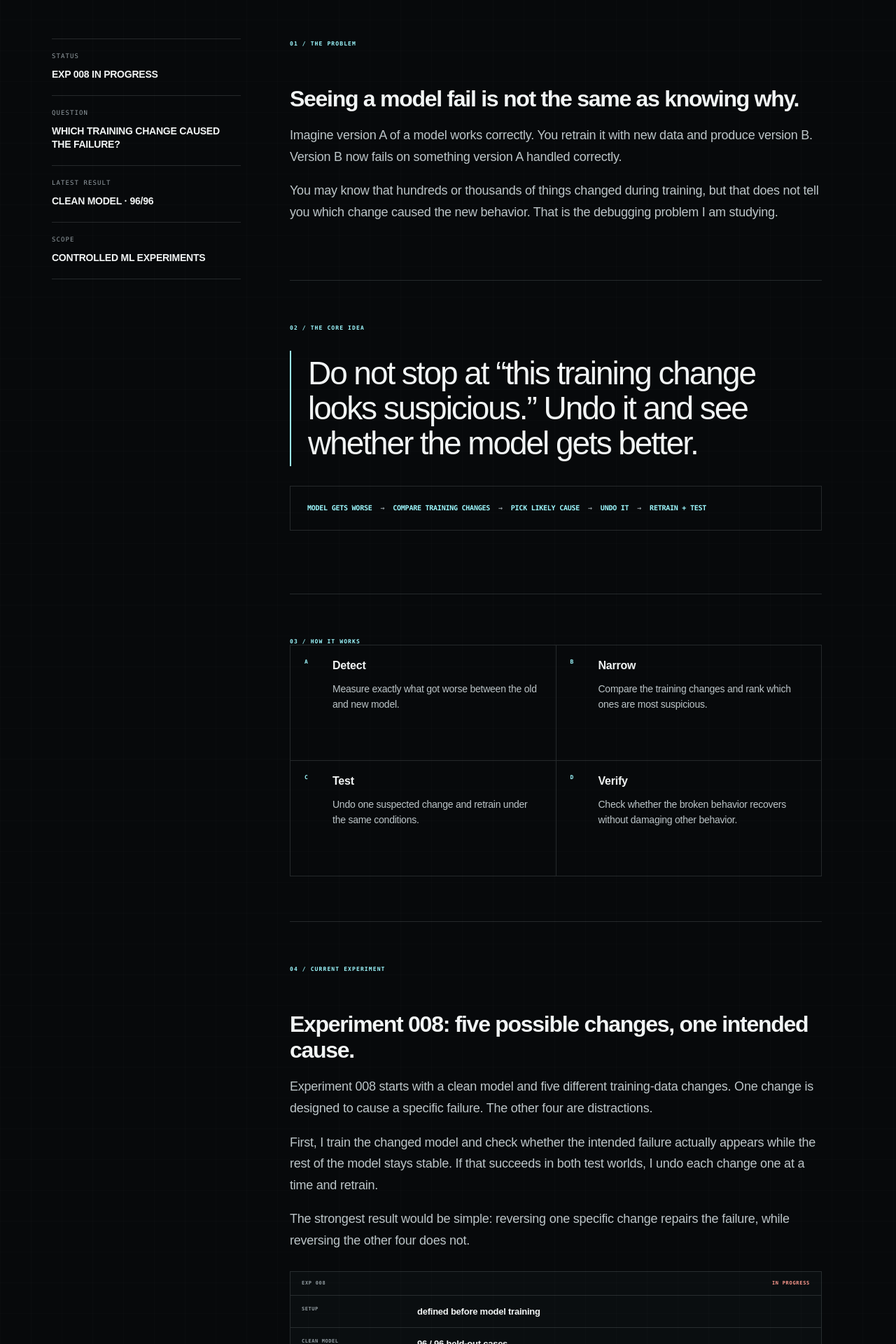
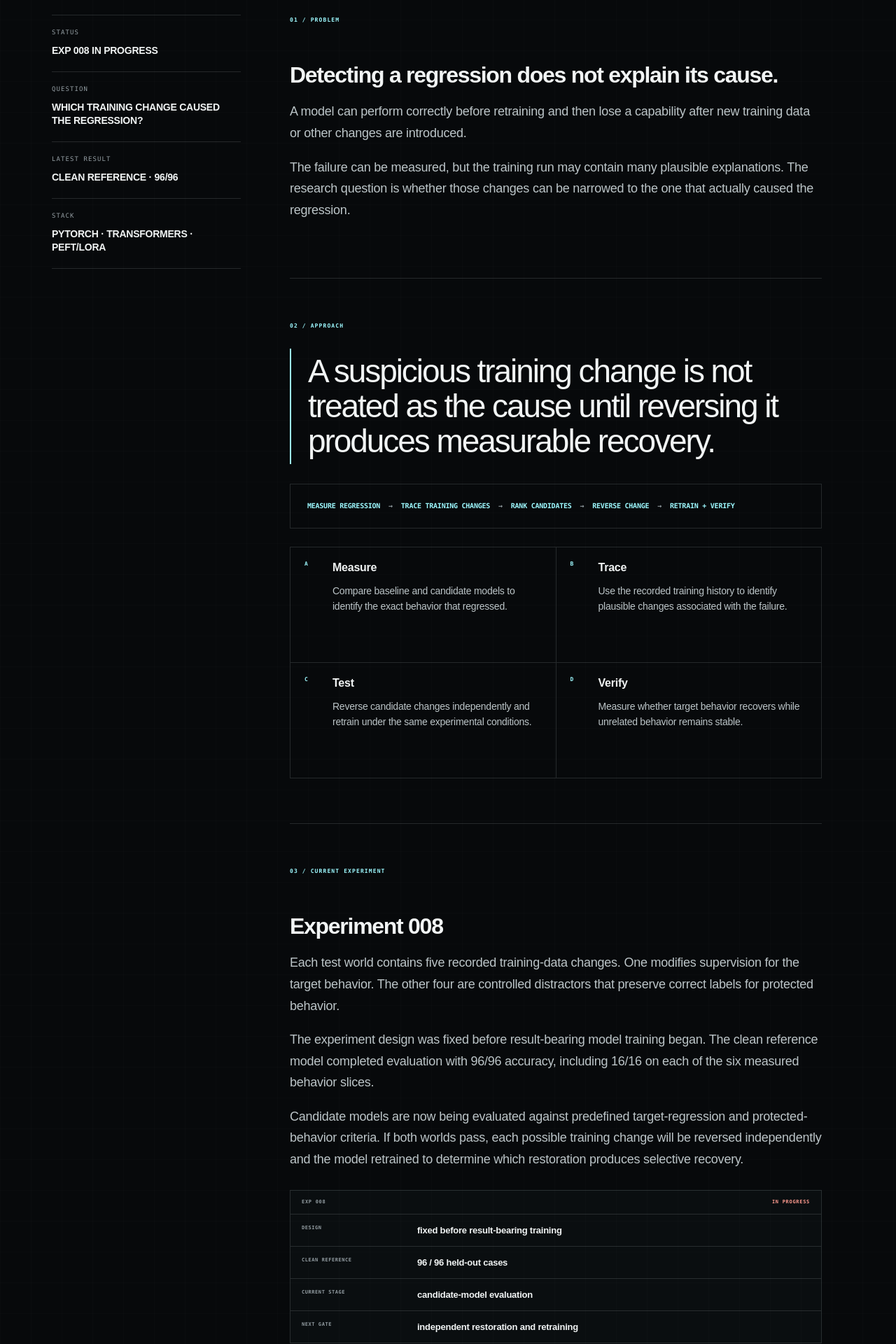
Before and after one commit to Kushrishi/kushrishi.com, a Next.js app: page /research/model-regression-forensics in a window 1280 px wide. Shown: the part 720-2640 px from the top of the page at 70% size. Built offline with nearby package versions, Linux system fonts and the light colour scheme.

Commit message:
Refine research presentation and technical detail

```diff
--- a/app/opengraph-image.tsx
+++ b/app/opengraph-image.tsx
@@ -2,7 +2,7 @@ import { ImageResponse } from "next/og";
 
 import { SocialCard } from "@/components/SocialCard";
 
-export const alt = "Kush Rishi — Intelligence Under Uncertainty";
+export const alt = "Kush Rishi  -  Intelligence Under Uncertainty";
 export const size = {
   width: 1200,
   height: 630,
--- a/app/research/model-regression-forensics/opengraph-image.tsx
+++ b/app/research/model-regression-forensics/opengraph-image.tsx
@@ -1,7 +1,7 @@
 import { ImageResponse } from "next/og";
 import { SocialCard } from "@/components/SocialCard";
 
-export const alt = "Model Regression Forensics — Kush Rishi";
+export const alt = "Model Regression Forensics  -  Kush Rishi";
 
 export const size = {
   width: 1200,
--- a/app/research/model-regression-forensics/page.tsx
+++ b/app/research/model-regression-forensics/page.tsx
@@ -2,7 +2,7 @@ import type { Metadata } from "next";
 import Link from "next/link";
 
 const researchDescription =
-  "Researching how to trace a model regression back to the training change that caused it, then test the diagnosis by undoing that change and retraining.";
+  "Independent ML research on identifying which training change caused a model regression and verifying the diagnosis through controlled retraining.";
 
 export const metadata: Metadata = {
   title: "Model Regression Forensics | Kush Rishi",
@@ -28,47 +28,47 @@ const log = [
   [
     "EXP 000",
     "2026-08",
-    "Built and reproduced the basic train → break → diagnose → repair experiment pipeline.",
+    "Validated the baseline, regression, diagnosis, and recovery experiment pipeline.",
   ],
   [
     "EXP 001",
     "2026-08",
-    "The debugger found the planted change, but a simple text-matching shortcut made the test too easy.",
+    "Localized the planted change, but exposed a lexical shortcut that made the benchmark too easy.",
   ],
   [
     "EXP 002",
     "2026-08",
-    "Removed the obvious shortcut. The hidden change was still found, and reversing it improved the target behavior.",
+    "Removed the obvious shortcut. Changed-record analysis still localized the hidden change, and restoration recovered the target with recorded spillover.",
   ],
   [
     "EXP 003",
     "2026-08",
-    "A harder task failed even before debugging began, so the experiment was stopped instead of forcing a result.",
+    "A harder role-binding task failed its clean baseline, so regression analysis was stopped.",
   ],
   [
     "EXP 003-C/D",
     "2026-08",
-    "Follow-up tests showed which parts of the harder task the model could and could not reliably learn.",
+    "Capability tests isolated the failure boundary and restored a clean 96/96 task using an explicit policy.",
   ],
   [
     "EXP 004",
     "2026-08",
-    "The debugger picked the intended change, but reversing that change did not repair the model. Ranking was not enough.",
+    "Correctly localized the intended training change, but reversing it produced no target recovery.",
   ],
   [
-    "EXP 005–006",
+    "EXP 005-006",
     "2026-09",
-    "Better-controlled training changes still failed to create the clean, isolated model regression the benchmark needed.",
+    "More controlled benchmark designs still failed to produce the required isolated target regression.",
   ],
   [
     "EXP 007",
     "2026-09",
-    "The intended failure finally appeared, but unrelated behaviors broke too. The experiment stopped at its predefined gate.",
+    "Produced a strong target regression, but unrelated behaviors also degraded, so verification stopped at the predefined gate.",
   ],
   [
     "EXP 008",
     "2026-09",
-    "Current experiment. The setup was fixed before training. The clean reference model scored 96/96; changed-model evaluation is underway.",
+    "Current experiment. The design was fixed before training. The clean reference scored 96/96, and candidate evaluation is underway.",
   ],
 ];
 
@@ -79,6 +79,7 @@ export default function ResearchPage() {
         <Link className="wordmark" href="/" prefetch={false}>
           KR
         </Link>
+
         <Link className="back-link" href="/" prefetch={false}>
           ← Index
         </Link>
@@ -98,9 +99,9 @@ export default function ResearchPage() {
         </h1>
 
         <p className="hero-deck">
-          When a model gets worse after retraining, I want to know which training
-          change caused it — and test that answer by undoing the change and
-          seeing whether the model recovers.
+          Independent ML research on identifying which training change caused a
+          model regression and verifying the diagnosis by reversing that change
+          and retraining.
         </p>
       </section>
 
@@ -113,78 +114,76 @@ export default function ResearchPage() {
 
           <div>
             <span>QUESTION</span>
-            <strong>WHICH TRAINING CHANGE CAUSED THE FAILURE?</strong>
+            <strong>WHICH TRAINING CHANGE CAUSED THE REGRESSION?</strong>
           </div>
 
           <div>
             <span>LATEST RESULT</span>
-            <strong>CLEAN MODEL · 96/96</strong>
+            <strong>CLEAN REFERENCE · 96/96</strong>
           </div>
 
           <div>
-            <span>SCOPE</span>
-            <strong>CONTROLLED ML EXPERIMENTS</strong>
+            <span>STACK</span>
+            <strong>PYTORCH · TRANSFORMERS · PEFT/LORA</strong>
           </div>
         </aside>
 
         <div className="research-copy">
           <section className="research-block" id="problem">
-            <div className="research-block-index">01 / THE PROBLEM</div>
+            <div className="research-block-index">01 / PROBLEM</div>
 
-            <h2>Seeing a model fail is not the same as knowing why.</h2>
+            <h2>Detecting a regression does not explain its cause.</h2>
 
             <p>
-              Imagine version A of a model works correctly. You retrain it with
-              new data and produce version B. Version B now fails on something
-              version A handled correctly.
+              A model can perform correctly before retraining and then lose a
+              capability after new training data or other changes are
+              introduced.
             </p>
 
             <p>
-              You may know that hundreds or thousands of things changed during
-              training, but that does not tell you which change caused the new
-              behavior. That is the debugging problem I am studying.
+              The failure can be measured, but the training run may contain
+              many plausible explanations. The research question is whether
+              those changes can be narrowed to the one that actually caused
+              the regression.
             </p>
           </section>
 
-          <section className="research-block" id="idea">
-            <div className="research-block-index">02 / THE CORE IDEA</div>
+          <section className="research-block" id="approach">
+            <div className="research-block-index">02 / APPROACH</div>
 
             <blockquote>
-              Do not stop at “this training change looks suspicious.” Undo it
-              and see whether the model gets better.
+              A suspicious training change is not treated as the cause until
+              reversing it produces measurable recovery.
             </blockquote>
 
             <div className="pipeline research-pipeline">
-              <span>MODEL GETS WORSE</span>
+              <span>MEASURE REGRESSION</span>
               <b>→</b>
-              <span>COMPARE TRAINING CHANGES</span>
+              <span>TRACE TRAINING CHANGES</span>
               <b>→</b>
-              <span>PICK LIKELY CAUSE</span>
+              <span>RANK CANDIDATES</span>
               <b>→</b>
-              <span>UNDO IT</span>
+              <span>REVERSE CHANGE</span>
               <b>→</b>
-              <span>RETRAIN + TEST</span>
+              <span>RETRAIN + VERIFY</span>
             </div>
-          </section>
-
-          <section className="research-block" id="method">
-            <div className="research-block-index">03 / HOW IT WORKS</div>
 
             <div className="method-grid">
               <div>
                 <span>A</span>
-                <strong>Detect</strong>
+                <strong>Measure</strong>
                 <p>
-                  Measure exactly what got worse between the old and new model.
+                  Compare baseline and candidate models to identify the exact
+                  behavior that regressed.
                 </p>
               </div>
 
               <div>
                 <span>B</span>
-                <strong>Narrow</strong>
+                <strong>Trace</strong>
                 <p>
-                  Compare the training changes and rank which ones are most
-                  suspicious.
+                  Use the recorded training history to identify plausible
+                  changes associated with the failure.
                 </p>
               </div>
 
@@ -192,8 +191,8 @@ export default function ResearchPage() {
                 <span>C</span>
                 <strong>Test</strong>
                 <p>
-                  Undo one suspected change and retrain under the same
-                  conditions.
+                  Reverse candidate changes independently and retrain under the
+                  same experimental conditions.
                 </p>
               </div>
 
@@ -201,8 +200,8 @@ export default function ResearchPage() {
                 <span>D</span>
                 <strong>Verify</strong>
                 <p>
-                  Check whether the broken behavior recovers without damaging
-                  other behavior.
+                  Measure whether target behavior recovers while unrelated
+                  behavior remains stable.
                 </p>
               </div>
             </div>
@@ -210,28 +209,31 @@ export default function ResearchPage() {
 
           <section className="research-block" id="current">
             <div className="research-block-index">
-              04 / CURRENT EXPERIMENT
+              03 / CURRENT EXPERIMENT
             </div>
 
-            <h2>Experiment 008: five possible changes, one intended cause.</h2>
+            <h2>Experiment 008</h2>
 
             <p>
-              Experiment 008 starts with a clean model and five different
-              training-data changes. One change is designed to cause a specific
-              failure. The other four are distractions.
+              Each test world contains five recorded training-data changes.
+              One modifies supervision for the target behavior. The other four
+              are controlled distractors that preserve correct labels for
+              protected behavior.
             </p>
 
             <p>
-              First, I train the changed model and check whether the intended
-              failure actually appears while the rest of the model stays stable.
-              If that succeeds in both test worlds, I undo each change one at a
-              time and retrain.
+              The experiment design was fixed before result-bearing model
+              training began. The clean reference model completed evaluation
+              with 96/96 accuracy, including 16/16 on each of the six measured
+              behavior slices.
             </p>
 
             <p>
-              The strongest result would be simple: reversing one specific
-              change repairs the failure, while reversing the other four does
-              not.
+              Candidate models are now being evaluated against predefined
+              target-regression and protected-behavior criteria. If both worlds
+              pass, each possible training change will be reversed independently
+              and the model retrained to determine which restoration produces
+              selective recovery.
             </p>
 
             <div className="experiment-panel">
@@ -241,64 +243,102 @@ export default function ResearchPage() {
               </div>
 
               <div className="experiment-row">
-                <span>SETUP</span>
-                <b>defined before model training</b>
+                <span>DESIGN</span>
+                <b>fixed before result-bearing training</b>
               </div>
 
               <div className="experiment-row">
-                <span>CLEAN MODEL</span>
+                <span>CLEAN REFERENCE</span>
                 <b>96 / 96 held-out cases</b>
               </div>
 
               <div className="experiment-row">
-                <span>NOW</span>
-                <b>evaluating the changed models</b>
+                <span>CURRENT STAGE</span>
+                <b>candidate-model evaluation</b>
               </div>
 
               <div className="experiment-row">
-                <span>NEXT IF THEY PASS</span>
-                <b>undo each possible cause and retrain</b>
+                <span>NEXT GATE</span>
+                <b>independent restoration and retraining</b>
               </div>
             </div>
           </section>
 
-          <section className="research-block" id="why">
+          <section className="research-block" id="findings">
             <div className="research-block-index">
-              05 / WHY SO MANY EXPERIMENTS?
+              04 / EARLIER FINDINGS
             </div>
 
-            <h2>The failed experiments are part of the result.</h2>
-
-            <p>
-              Earlier versions of the benchmark kept exposing ways this problem
-              could look solved when it really was not. Instead of hiding those
-              failures, each one became a reason to make the next experiment
-              stricter.
-            </p>
+            <h2>The benchmark became stricter as weaknesses were exposed.</h2>
 
             <div className="related-work-grid">
               <div>
-                <strong>SHORTCUTS CAN FOOL US</strong>
+                <strong>SHORTCUTS CAN MISLEAD</strong>
                 <p>
-                  A debugger can appear to find the right answer simply because
-                  one training change contains obvious matching words.
+                  Experiment 001 showed that lexical similarity can make a
+                  diagnosis appear stronger than the underlying evidence.
                 </p>
               </div>
 
               <div>
-                <strong>A GOOD GUESS IS NOT PROOF</strong>
+                <strong>LOCALIZATION IS NOT VERIFICATION</strong>
                 <p>
-                  Experiment 004 picked the intended change, but reversing it
-                  did not fix the model. That showed why the repair test matters.
+                  Experiment 004 identified the intended training change, but
+                  reversing that change did not repair the target behavior.
                 </p>
               </div>
 
               <div>
-                <strong>THE TEST ITSELF CAN FAIL</strong>
+                <strong>THE BENCHMARK MUST ALSO PASS</strong>
                 <p>
-                  Some experiments never produced the intended model failure.
-                  Others broke too many unrelated behaviors. Those are benchmark
-                  failures, not debugging successes.
+                  Experiments 005 through 007 showed that a useful test requires
+                  a measurable target regression without unacceptable damage to
+                  unrelated behavior.
+                </p>
+              </div>
+
+              <div>
+                <strong>NEGATIVE RESULTS ARE RETAINED</strong>
+                <p>
+                  Failed clean baselines and failed experiment gates are
+                  recorded rather than silently retuned after observing results.
+                </p>
+              </div>
+            </div>
+          </section>
+
+          <section className="research-block" id="technical">
+            <div className="research-block-index">
+              05 / TECHNICAL SNAPSHOT
+            </div>
+
+            <h2>Controlled fine-tuning with reproducible experiment state.</h2>
+
+            <div className="method-grid">
+              <div>
+                <span>MODEL</span>
+                <strong>SmolLM2-360M-Instruct</strong>
+                <p>Pinned model revision across the current experiment series.</p>
+              </div>
+
+              <div>
+                <span>TRAINING</span>
+                <strong>PyTorch · Transformers · PEFT/LoRA</strong>
+                <p>Controlled supervised fine-tuning under fixed parameters.</p>
+              </div>
+
+              <div>
+                <span>EVALUATION</span>
+                <strong>Held-out behavioral tests</strong>
+                <p>Target and protected behaviors are measured separately.</p>
+              </div>
+
+              <div>
+                <span>REPRODUCIBILITY</span>
+                <strong>Configs · seeds · hashes · provenance</strong>
+                <p>
+                  Experiment inputs and runtime state are recorded for each
+                  comparison.
                 </p>
               </div>
             </div>
@@ -321,33 +361,33 @@ export default function ResearchPage() {
           <section className="research-block" id="scope">
             <div className="research-block-index">07 / SCOPE</div>
 
-            <h2>What this project does and does not claim.</h2>
+            <h2>Controlled evidence first, broader claims later.</h2>
 
             <p>
-              These are controlled synthetic experiments on a small language
-              model. They are meant to test the debugging method carefully
-              before trying to generalize it to larger, messier, real-world
-              regressions.
+              The current results come from controlled synthetic tasks on a
+              small language model. They test the debugging methodology under
+              conditions where the training history and expected behavior can
+              be measured precisely.
             </p>
 
             <p>
-              Related work already exists in model comparison, training-data
-              attribution, influence estimation, and ML debugging. I am testing
-              whether those ideas can fit into an end-to-end workflow where a
-              suspected cause is checked by actually reversing it.
+              The project does not currently claim broad generalization or
+              established novelty. Larger models, more realistic regressions,
+              and comparison with existing data-attribution and influence
+              methods remain later research steps.
             </p>
           </section>
 
           <section className="research-block" id="code">
             <div className="research-block-index">08 / CODE + DETAILS</div>
 
-            <h2>The technical record is public.</h2>
+            <h2>The complete technical record is public.</h2>
 
             <p>
-              The repository contains the experiment configs, preparation
-              scripts, training and evaluation code, tests, decision logs, and
-              detailed results. Deeper documentation records the exact model
-              revision, dataset hashes, training settings, and experiment rules.
+              The repository contains experiment configs, deterministic data
+              preparation, training and evaluation code, tests, decision logs,
+              model revisions, dataset hashes, runtime provenance, experiment
+              gates, and detailed results.
             </p>
 
             <Link
@@ -362,12 +402,12 @@ export default function ResearchPage() {
           </section>
 
           <div className="note-box">
-            <span>NOTE / 2026-09</span>
+            <span>STATUS / 2026-09</span>
 
             <p>
-              Experiment 008 is still running. The clean reference model has
-              passed 96/96 held-out cases. No causal success is being claimed
-              unless the changed-model and repair tests also pass the rules
+              Experiment 008 remains in progress. The clean reference model
+              passed 96/96 held-out cases. No causal result is claimed unless
+              the candidate and restoration stages also satisfy the criteria
               defined before training.
             </p>
           </div>
--- a/app/research/model-regression-forensics/twitter-image.tsx
+++ b/app/research/model-regression-forensics/twitter-image.tsx
@@ -1,7 +1,7 @@
 import { ImageResponse } from "next/og";
 import { SocialCard } from "@/components/SocialCard";
 
-export const alt = "Model Regression Forensics — Kush Rishi";
+export const alt = "Model Regression Forensics  -  Kush Rishi";
 
 export const size = {
   width: 1200,
--- a/app/twitter-image.tsx
+++ b/app/twitter-image.tsx
@@ -2,7 +2,7 @@ import { ImageResponse } from "next/og";
 
 import { SocialCard } from "@/components/SocialCard";
 
-export const alt = "Kush Rishi — Intelligence Under Uncertainty";
+export const alt = "Kush Rishi  -  Intelligence Under Uncertainty";
 export const size = {
   width: 1200,
   height: 630,
```
Also changed, not shown: app/globals.css (+4 -4 lines), app/page.tsx (+13 -13 lines).
